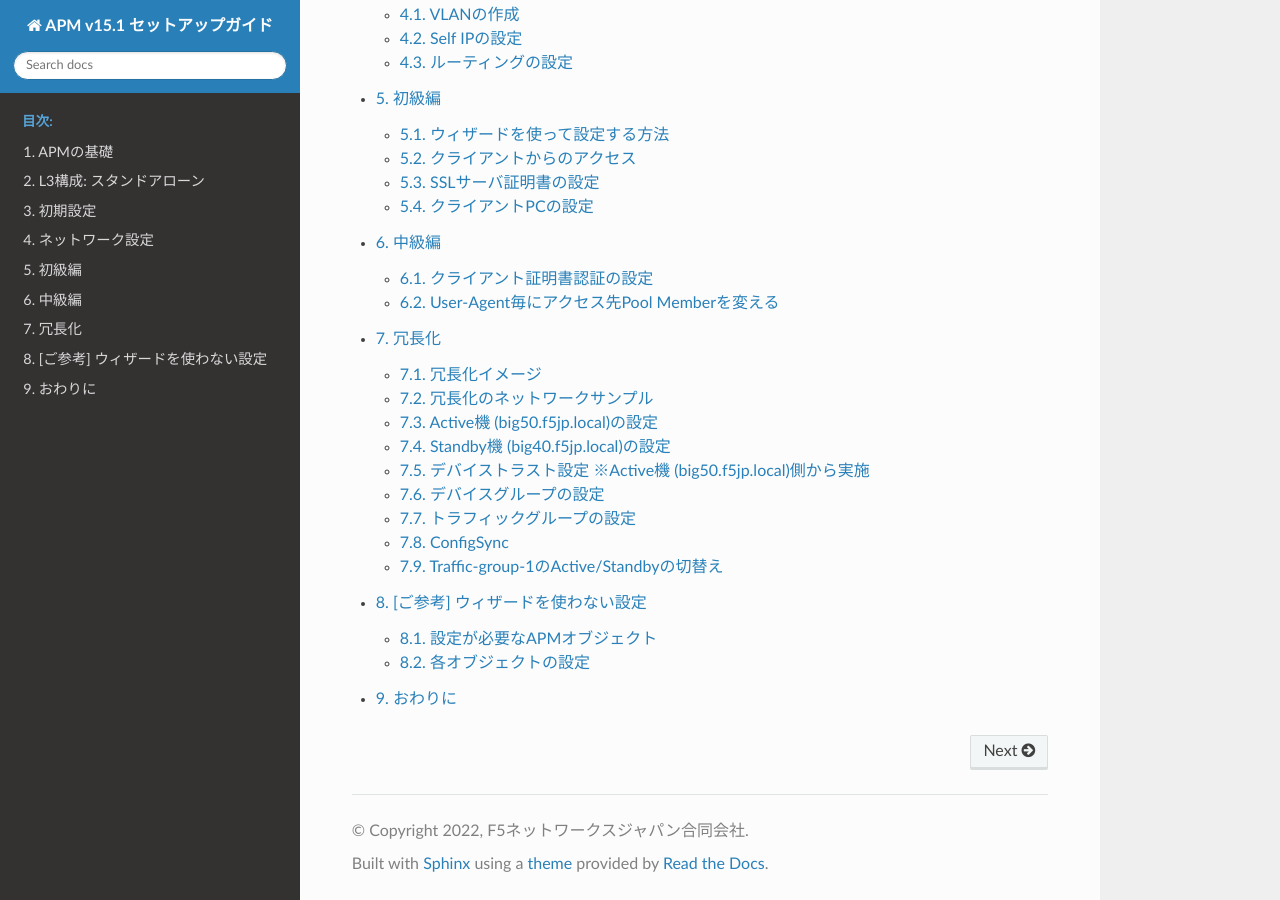
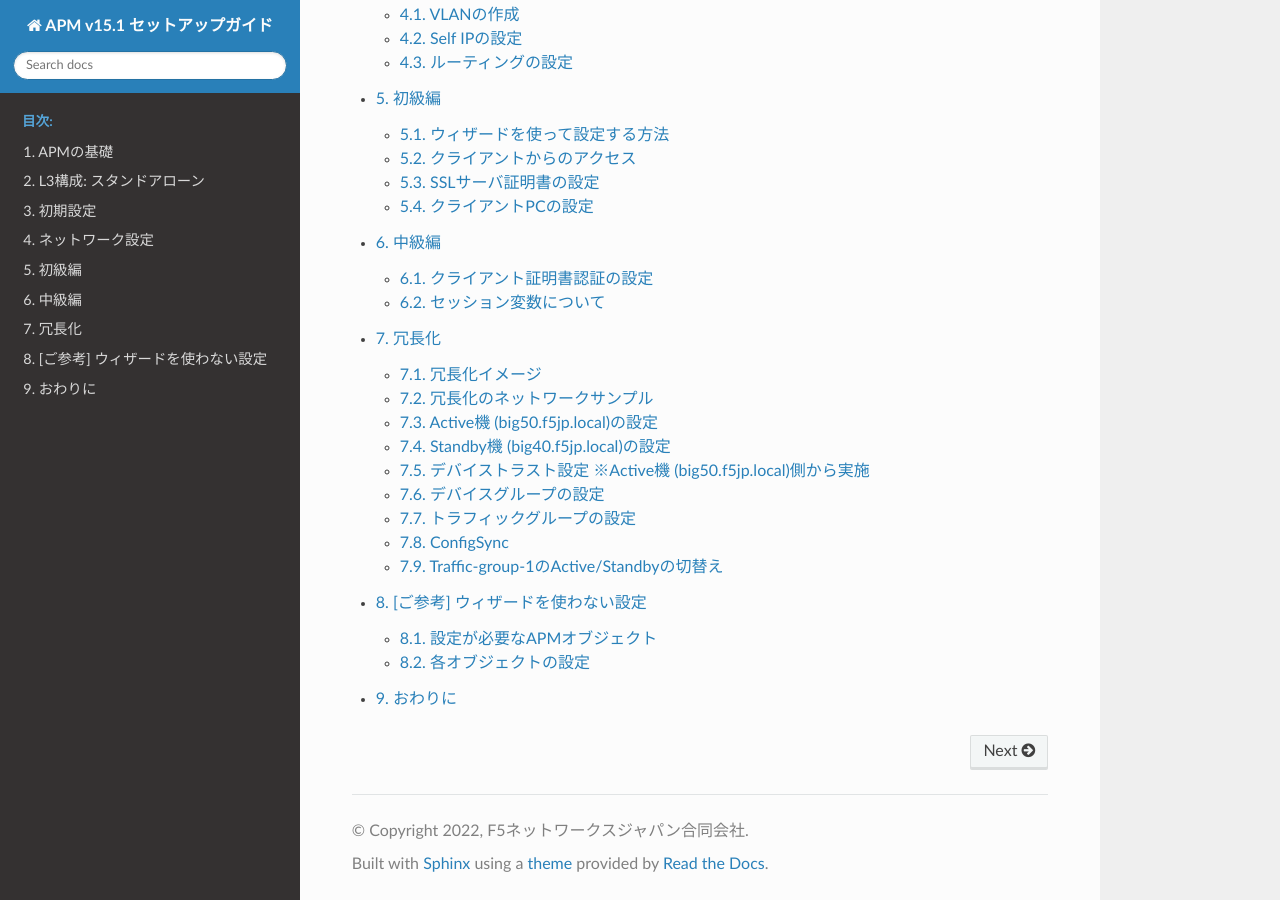
Before and after one commit to ttsuji777/apm15-rtd-dev, a Sphinx documentation site: the page built from docs/index.rst, in a window 1280 px wide and 900 px high, scrolled down 1396 px. Built offline with Sphinx 7.4.7 and the Read the Docs theme 2.0.0, drawn with Linux system fonts in a browser that asks for light colours; some of the changed lines change nothing that is shown.

Commit message:
change files

```diff
--- a/docs/content06/module01/module01.rst
+++ b/docs/content06/module01/module01.rst
@@ -83,31 +83,83 @@
    :scale: 20%
    :align: center
 
-User-Agentをログ上で確認
+BIG-IPの設定
 --------------------------------------
 
-- 以下のコマンドを実行します。
+クライアント証明書認証に必要な、BIG-IPの設定を示します。
 
+認証局の証明書のインポート
+^^^^^^^^^^^^^^^^^^^^^^^^^^^^
 
-上図1-6のIPアドレスが必要になりますので、あらかじめご用意ください。
+- あらかじめ、認証局の証明書を、BIG-IPの設定用GUIへアクセスするPCにコピーしておきます。 (F5 LAB環境では以下を利用します。)
 
-.. code-block:: bash
+認証局ファイル: **cacert.pem**
 
-   [root@bigXXX:Active:Standalone] config # tail –f /var/log/ltm
+- 「System」 → 「Certificate Management」 → 「Traffic Certificate Management」 →「SSL Certificate List」で表示された画面右上の「Import」ボタンを押し、Certificateを選択します。
 
+.. figure:: images/mod6-1-3-1-1.png
+   :scale: 20%
+   :align: center
 
-- クライアントPCで、iRuleを設定したVirutal Serverへ、ChromeおよびFirefoxから以下2つのブラウザからアクセスします。
+- 以下のように設定し、Importボタンを押します。
 
-- /var/log/ltmに、以下のようなログ (例)が出力されます。
-**Chromeの場合**
+.. figure:: images/mod6-1-3-1-2.png
+   :scale: 20%
+   :align: center
 
-.. code-block:: bash
+- 以下の状態になります。
 
-   Jun 27 17:44:11 big50 info tmm1[9735]: Rule /Common/User-Agent_check <HTTP_REQUEST>: USER-AGENT is mozilla/5.0 (windows nt 10.0; win64; x64) applewebkit/537.36 (khtml, like gecko) chrome/75.0.3770.142 safari/537.36
+.. figure:: images/mod6-1-3-1-3.png
+   :scale: 20%
+   :align: center
 
+Client SSL Profileの設定
+^^^^^^^^^^^^^^^^^^^^^^^^^^^^
 
-**Firefoxの場合**
+「SSLサーバ証明書の設定」で生成した、Client SSL Profileを編集します。「Local Traffic」 → 「Profile」 → 「SSL」 → 「Client」で、該当するProfileをクリックすると、以下の画面が現れます。以下の通り設定します。
 
-.. code-block:: bash
+.. figure:: images/mod6-1-3-2.png
+   :scale: 20%
+   :align: center
 
-   Jun 27 17:43:53 big50 info tmm1[9735]: Rule /Common/User-Agent_check <HTTP_REQUEST>: USER-AGENT is mozilla/5.0 (windows nt 10.0; wow64; rv:65.0) gecko/20100101 firefox/68.0
+VPE (Visual Policy Editor)の設定
+^^^^^^^^^^^^^^^^^^^^^^^^^^^^^^^^^
+
+クライアント証明書認証を実施するための設定をVPEに反映します。
+
+- 「Access」→「Profiles / Policies」で表示されたNetAccess-001のEditをクリックしてVPEを表示します。
+
+.. figure:: images/mod6-1-3-3-1.png
+   :scale: 20%
+   :align: center
+
+- ここまでの設定では、VPEは以下の状態になっています。Logon Pageの前にある「+」をクリックします。
+
+.. figure:: images/mod6-1-3-3-2.png
+   :scale: 20%
+   :align: center
+
+- 「Authentication」タブの「On-Demand Cert Auth」にチェックを入れ、「Add Item」ボタンを押します。
+
+.. figure:: images/mod6-1-3-3-3.png
+   :scale: 20%
+   :align: center
+
+- 「Auth Mode」を「Require」に変更し、「Save」ボタンを押します。
+
+.. figure:: images/mod6-1-3-3-4.png
+   :scale: 20%
+   :align: center
+
+- 「Apply Access Policy」を押します。
+
+.. figure:: images/mod6-1-3-3-5.png
+   :scale: 20%
+   :align: center
+
+クライアントからのアクセス
+--------------------------------------
+
+- クライアントPCから、APM VSへアクセスします。
+- クライアント証明書の選択画面が出たら、該当する証明書をクリックします。
+- ユーザ名とパスワードを入力し、APMへのアクセスが完了することを確認します。
--- a/docs/content06/module02/module02.rst
+++ b/docs/content06/module02/module02.rst
@@ -1,31 +1,32 @@
-User-Agent毎にアクセス先Pool Memberを変える
+セッション変数について
 ======================================
 
-上記のUser-Agent出力結果から、User-Agentに「firefox」の文字を含むものを10.1.20.201:80へ送り、それ以外は、10.1.20.202:80へ送る、というルールを設定することにします。
+BIG-IP APMには、セッション変数 (Session Variables)という便利な機能が実装されています。このセッション変数を利用することで、例えばクライアント端末が持つ情報とActive Directoryで管理している情報を突き合わせて、情報が一致すれば次のアクションを実施するというようなポリシーを生成することが可能です。
 
-- 先程作成したiRulesを以下のように変更します。Updateボタンを押します。
-
-.. code-block:: bash
-
-   when HTTP_REQUEST {
-
-       set UA [string tolower [HTTP::header "User-Agent"]]
-
-       if { $UA contains "firefox" } {
-           pool http-pool-01 member 10.1.20.201 80
-       }
-       else {
-           pool http-pool-01 member 10.1.20.202 80
-       }
-
-       log local0. "USER-AGENT is $UA"
-   }
+先のセクションで設定したクライアント証明書認証において、そのクライアント証明書内の値がセッション変数に取り込まれますので、その情報を利用することも可能です。セッション変数の確認方法を以下に示します。
 
 
-.. figure:: images/mod6-2.png
+- クライアントがAPMに接続された状態にします。
+- 「Access」 → 「Overview」→ 「Access Reports」を選ぶと、以下の画面が現れます。「Run Report」ボタンを押します。
+
+.. figure:: images/mod6-2-1.png
    :scale: 20%
    :align: center
 
-- クライアントPCで、iRuleを設定したVirtual Serverへ、FirefoxおよびChromeからアクセスします。
-- それぞれが、iRuleで指定したPool Memberへのみアクセスしていることを確認します。
-- iRule内のPool MemberのIPアドレスを入れ替えてみて、同様の確認を実施してみてください。FirefoxとChromeで、アクセス先が入れ替わります。
+- アクセスしたLogonユーザの行に表示されている、「View Session Variables」をクリックします。
+
+.. figure:: images/mod6-2-2.png
+   :scale: 20%
+   :align: center
+
+- 表示された画面のVariable Nameの中で、「ssl」を捜し、▶ボタンをクリックして展開すると、クライアント証明書の詳細が表示されます。
+
+.. figure:: images/mod6-2-3.png
+   :scale: 20%
+   :align: center
+
+上図の赤点線囲みの部分を例にとりますと、「session.ssl.cert.subject」がセッション変数であり、「C=JP, ST=Kanagawa, O="ABC-Comapny, Ltd.", OU=Systems Engineer, CN=abc-client001.abc-company.com」がその値です。
+
+クライアント証明書情報をAPMのセッション変数に取り込む、というのはほんの一例であり、その他にもクライアントが持つ固有の情報(例: Windowsであれば、NICのMACアドレス、マザーボードのID等)を取り込むことが可能です。このセッション変数を利用することで、ユーザ単位にアクセス制御を行うことが可能です。
+
+以降、このセッション変数を利用したポリシーの設定例をいくつか紹介します。
```
Also changed, not shown: docs/content06/module01/images/mod6-1-3-1-1.png (added), docs/content06/module01/images/mod6-1-3-2.png (added), docs/content06/module01/images/mod6-1-3-3-1.png (added), docs/content06/module01/images/mod6-1-3-3-2.png (added), docs/content06/module01/images/mod6-1-3-3-3.png (added), docs/content06/module01/images/mod6-1-3-3-4.png (added), docs/content06/module01/images/mod6-1-3-3-5.png (added), docs/content06/module02/images/mod6-2-1.png (added), 5 other files.
